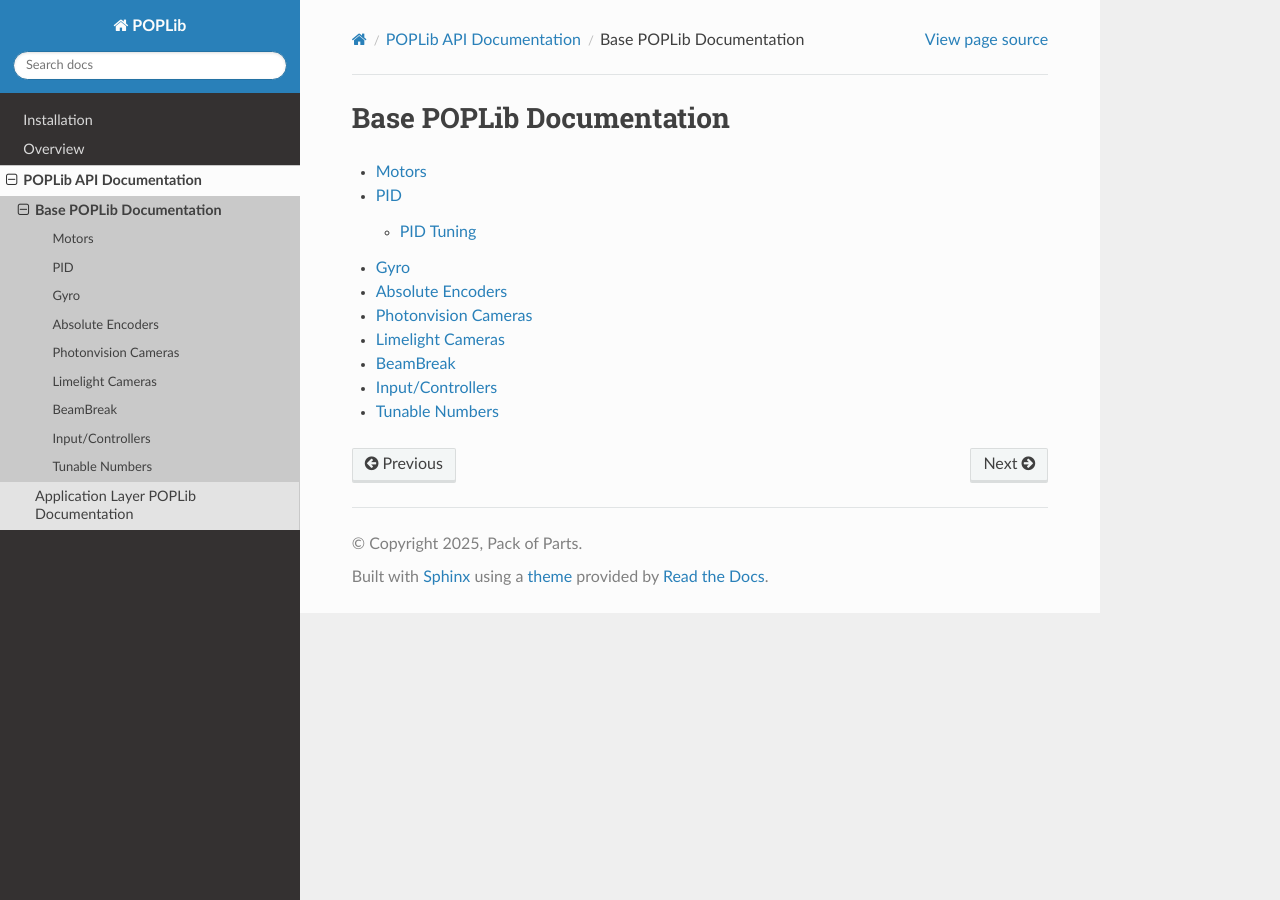
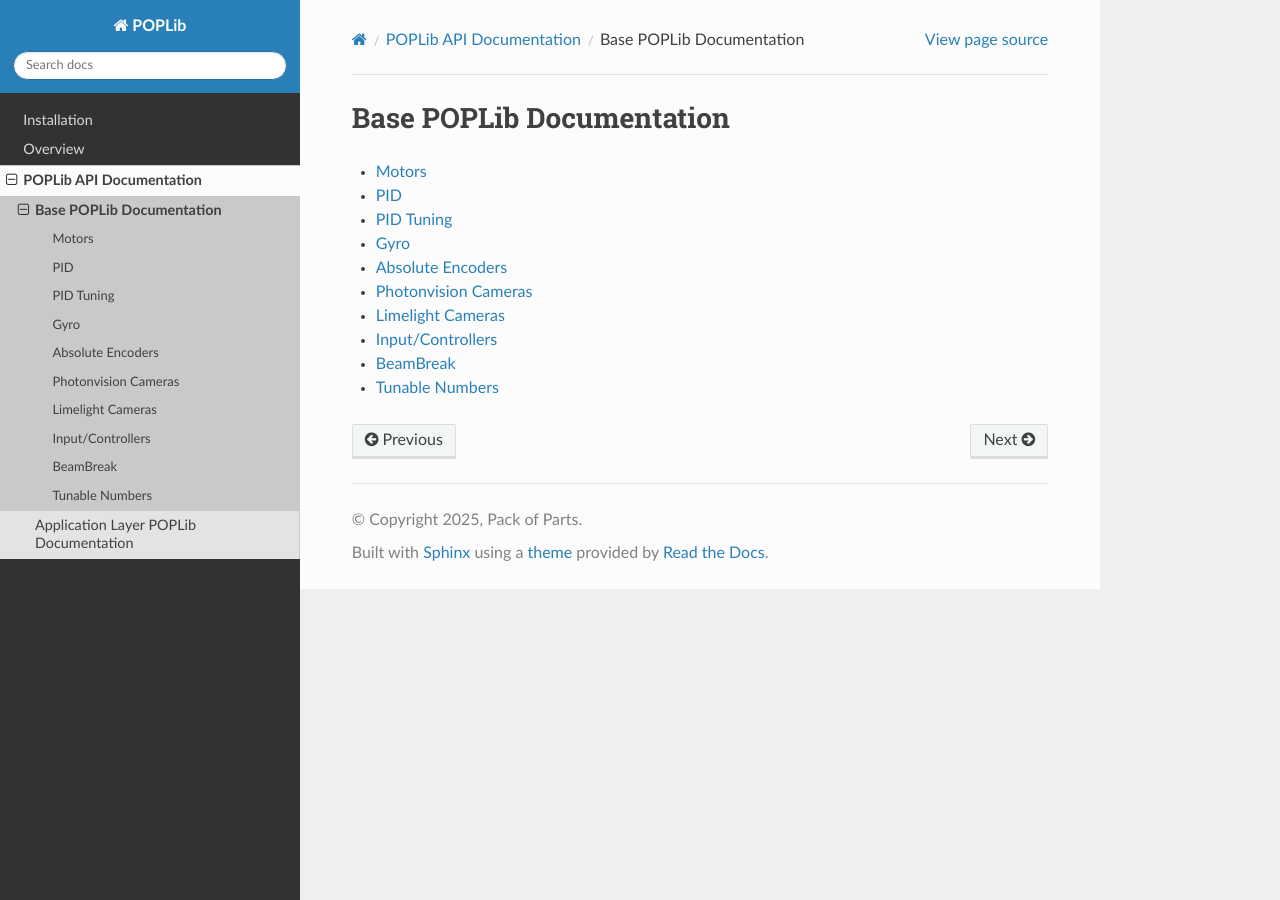
Before and after one commit to packofparts/poplib, a Sphinx documentation site: the page built from docs/source/base.rst, in a window 1280 px wide. Built offline with Sphinx 7.4.7 and the Read the Docs theme 3.1.0, drawn with Linux system fonts in a browser that asks for light colours.

Commit message:
smol update

```diff
--- a/docs/source/base.rst
+++ b/docs/source/base.rst
@@ -9,6 +9,6 @@ Base POPLib Documentation
     base/absolute encoders
     base/camera
     base/limelight
+    base/io
     base/beambreak
-    base/io
     base/tunable numbers
--- a/docs/source/base/pid.rst
+++ b/docs/source/base/pid.rst
@@ -88,7 +88,7 @@ used for setTargetPosition/setTargetVelocity) and the tolerance/error is how clo
 setpoint. Note that this uses relative encoders.
 
 PID Tuning
-----------
+==========
 
 POPLib provides our own PIDTuning class that can be used to tune PID efficiently and easily. The class allows you
 to change your PID variables on the fly, and all you have to do is set it up. All pre-made subsystem from POPLib that
```
